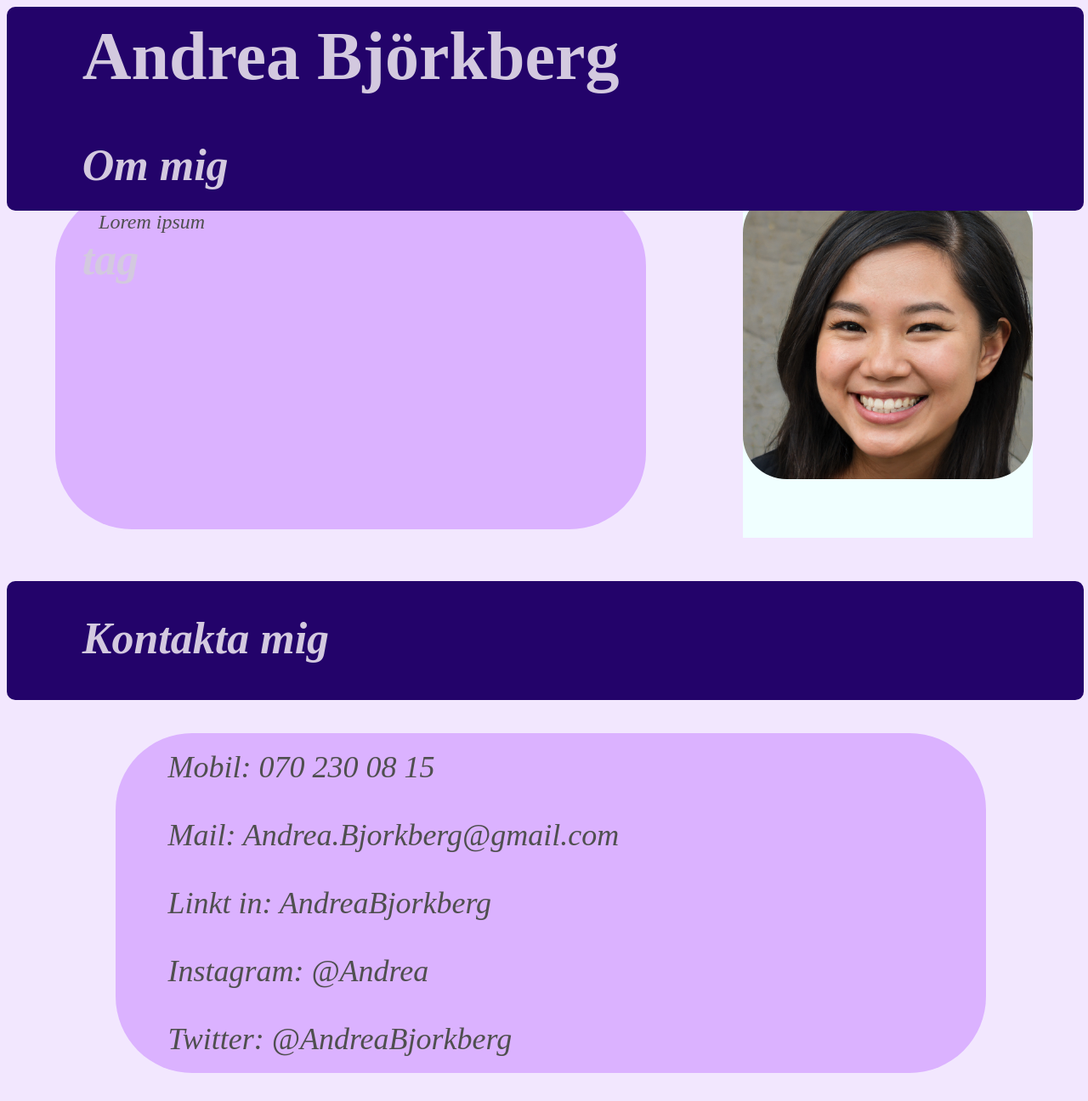
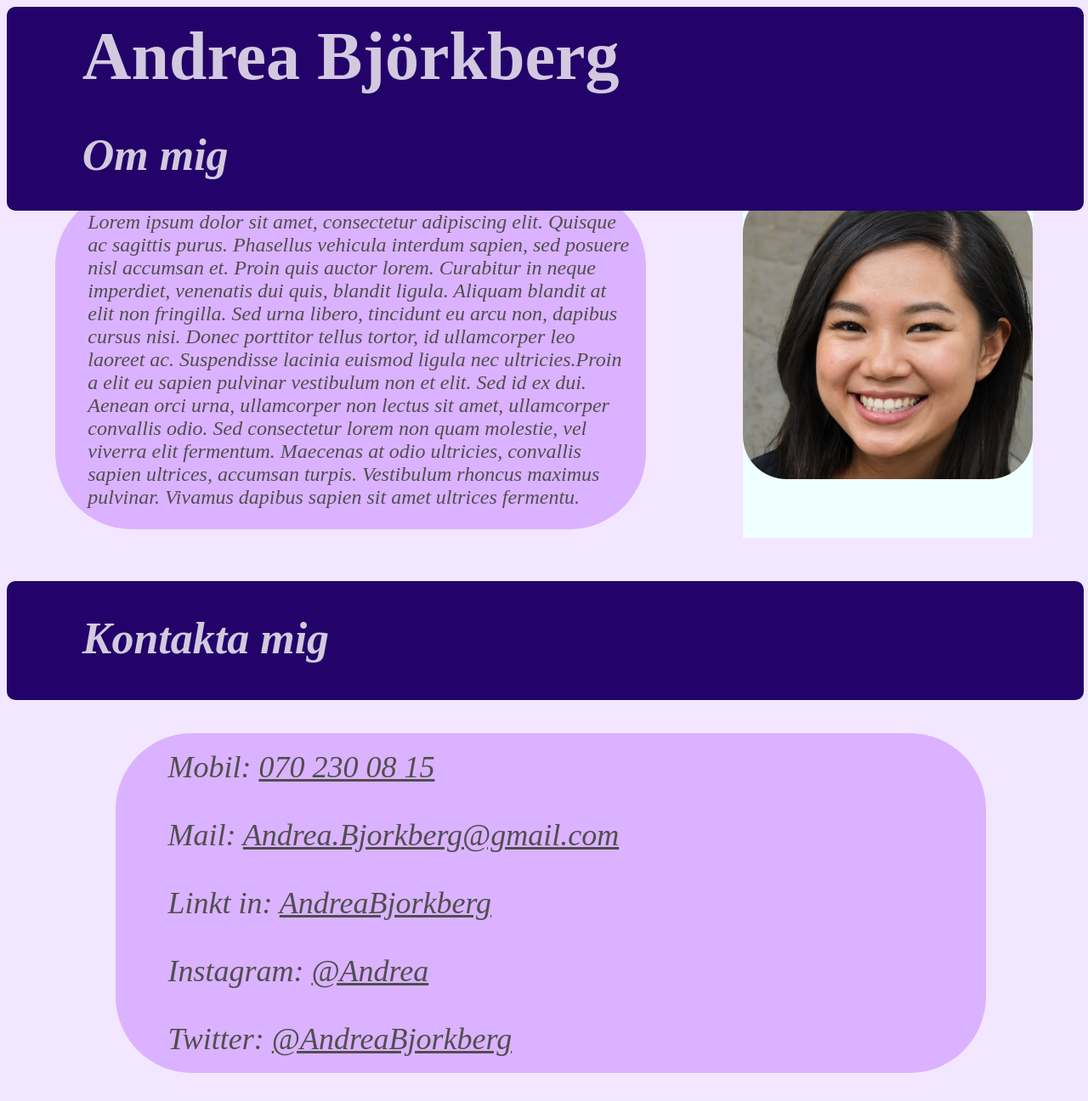
Before and after one commit to JultomtenMedA/Portfolio, a plain HTML site: page index.html in a window 1280 px wide. Shown: the top 1296 px of the page at 85% size. Drawn offline with Linux system fonts and the light colour scheme.

Commit message:
Fixade det sista

```diff
--- a/index.html
+++ b/index.html
@@ -13,14 +13,13 @@
         </h1>
         <h2 id="OmMig">
             Om mig
-            <p>tag</p>
         </h2>
     </div>
     <div class="TextRuta och Bild">
         <div id="TextRuta">
             <div id="TextensRuta">
                 <p1 id="text1">
-                    Lorem ipsum
+                    Lorem ipsum dolor sit amet, consectetur adipiscing elit. Quisque ac sagittis purus. Phasellus vehicula interdum sapien, sed posuere nisl accumsan et. Proin quis auctor lorem. Curabitur in neque imperdiet, venenatis dui quis, blandit ligula. Aliquam blandit at elit non fringilla. Sed urna libero, tincidunt eu arcu non, dapibus cursus nisi. Donec porttitor tellus tortor, id ullamcorper leo laoreet ac. Suspendisse lacinia euismod ligula nec ultricies.Proin a elit eu sapien pulvinar vestibulum non et elit. Sed id ex dui. Aenean orci urna, ullamcorper non lectus sit amet, ullamcorper convallis odio. Sed consectetur lorem non quam molestie, vel viverra elit fermentum. Maecenas at odio ultricies, convallis sapien ultrices, accumsan turpis. Vestibulum rhoncus maximus pulvinar. Vivamus dapibus sapien sit amet ultrices fermentu.
                 </p1>
             </div>
         </div>
@@ -35,19 +34,19 @@
     </div>
     <div class="KontaktaMigTextRuta">
         <p1 id="KontaktaMigMobil">
-            Mobil: 070 230 08 15
+            Mobil: <u>070 230 08 15</u>
         </p1>
         <p1 id="KontaktaMigMail">
-            Mail: Andrea.Bjorkberg@gmail.com
+            Mail: <u>Andrea.Bjorkberg@gmail.com</u>
         </p1>
         <p1 id="KontaktaMigLinktIn">
-            Linkt in: AndreaBjorkberg
+            Linkt in: <u>AndreaBjorkberg</u>
         </p1>
         <p1 id="KontaktaMigInstagram">
-            Instagram: @Andrea
+            Instagram: <u>@Andrea</u>
         </p1>
         <p1 id="KontaktaMigTwitter">
-            Twitter: @AndreaBjorkberg
+            Twitter: <u>@AndreaBjorkberg</u>
         </p1>
     </div>
 
@@ -77,7 +76,7 @@
         <img id="ProjektBild" src="images/Projekt.jpg"alt="projekt">
         <div class="ProjektTextRuta">
             <p1 id="ProjektText">
-                Hej
+                Lorem ipsum dolor sit amet, consectetur adipiscing elit. Quisque ac sagittis purus. Phasellus vehicula interdum sapien, sed posuere nisl accumsan et. Proin quis auctor lorem. Curabitur in neque imperdiet, venenatis dui quis, blandit ligula. Aliquam blandit at elit non fringilla. Sed urna libero, tincidunt eu arcu non, dapibus cursus nisi. Donec porttitor tellus tortor, id ullamcorper leo laoreet ac. Suspendisse lacinia euismod ligula nec ultricies.Proin a elit eu sapien pulvinar vestibulum non et elit. Sed id ex dui. Aenean orci urna, ullamcorper non lectus sit amet, ullamcorper convallis odio. Sed consectetur lorem non quam molestie, vel viverra elit fermentum. Maecenas at odio ultricies, convallis sapien ultrices, accumsan turpis. Vestibulum rhoncus maximus pulvinar. Vivamus dapibus sapien sit amet ultrices fermentum.
             </p1>
         </div>
     </div>
--- a/styles.css
+++ b/styles.css
@@ -19,8 +19,9 @@ body{
     color:#D3C9DF;
 }
 #OmMig{
+    position: absolute;
     margin-left: 7%;
-    margin-top: 0%;
+    margin-top: -1%;
     font-size: 325%;
     font-family:Tw Cen MT;
     font-style: italic;
@@ -39,10 +40,13 @@ body{
     background-color: #DBB2FF;
     margin-top: 17%;
 }
+#TextensRuta{
+    position: absolute;
+    width:50%;
+    margin-top: 2%;
+    margin-left: 3%;
+}
 #text1{
-    position: absolute;
-    margin-top: 2%;
-    margin-left: 4%;
     font-family:Tw Cen MT;
     font-style: italic;
     color: #4F4F4F;
@@ -212,14 +216,16 @@ body{
 }
 #ProjektBild{
     position: absolute;
-    margin-top:15%;
-    margin-left:15%;
-    width: 22%;
+    margin-top:6%;
+    margin-left:2%;
+    width: 32%;
+    border-radius: 10%;
 }
 .ProjektTextRuta{
     position: absolute;
-    margin-top: 3%;
+    margin-top: -10%;
     margin-left:35%;
+    width: 50%;
 }
 #ProjektText{
     display: flex;
```
